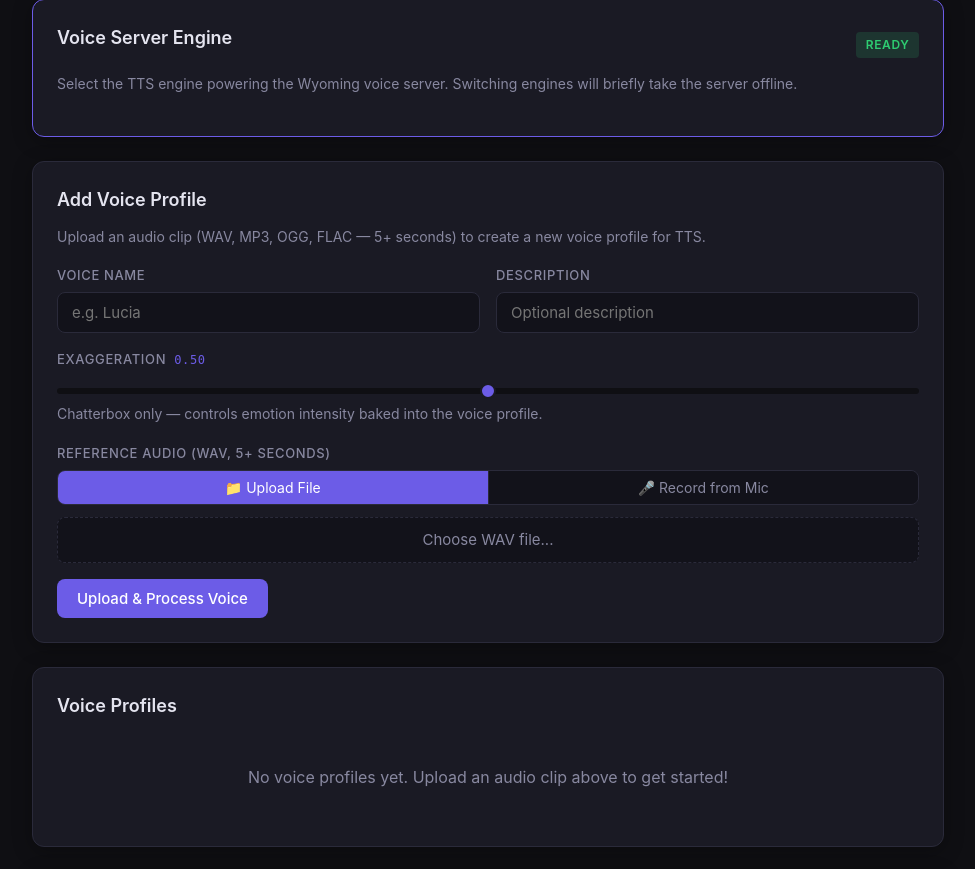
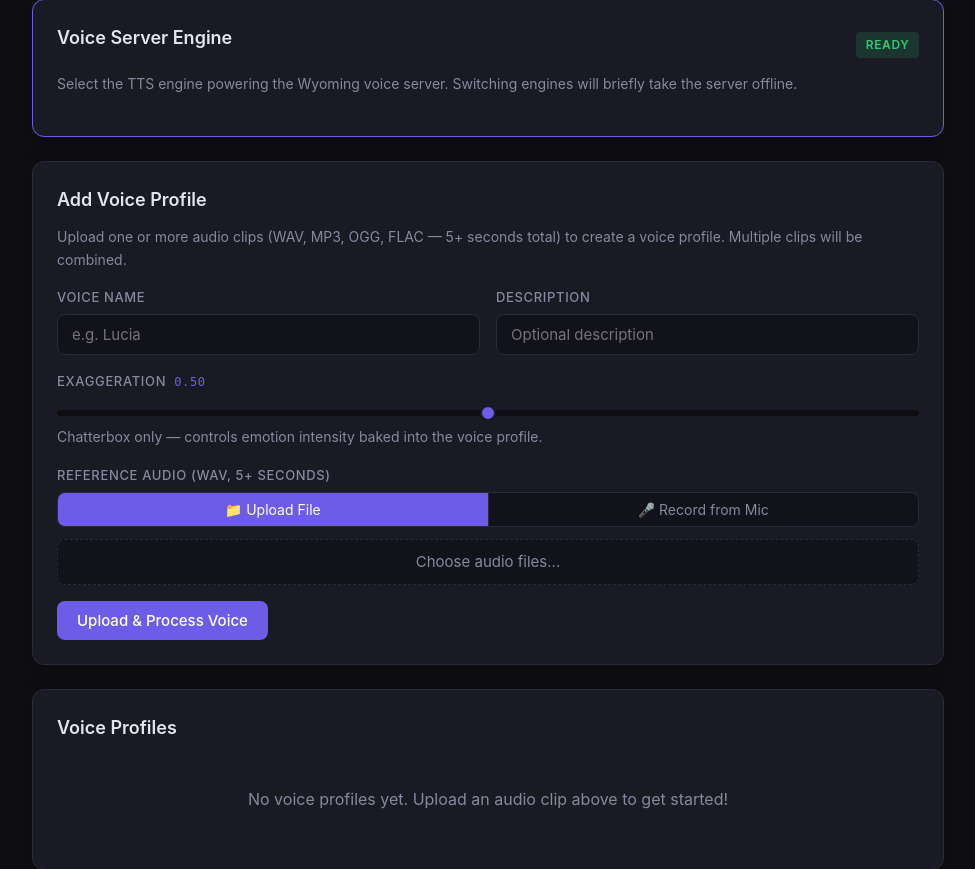
Before and after one commit to seiggy/lucia.audio, a Python web app: template dashboard/templates/index.html in a window 1280 px wide. Shown: the part 120-989 px from the top of the page, without its empty margins (152-1127 px from the left). Run offline with Jinja, Linux system fonts and the light colour scheme; the template is opened without the code that fills it, so the values that code supplies are empty.

Commit message:
Support multiple audio clip uploads, concatenated into one reference
- Upload endpoint accepts multiple files (list[UploadFile])
- Each clip converted to normalized 16-bit mono WAV
- Multiple clips concatenated with 0.3s silence gaps via ffmpeg
- Combined duration validated (5+ seconds total)
- File picker shows '3 files selected' for multi-select
- HTML input has 'multiple' attribute, updated hint text

Co-authored-by: Copilot <223556219+Copilot@users.noreply.github.com>

```diff
--- a/dashboard/static/app.js
+++ b/dashboard/static/app.js
@@ -12,18 +12,21 @@ document.querySelectorAll('.tab-btn').forEach(btn => {
 
 // ─── File input preview ───
 document.getElementById('voice-audio').addEventListener('change', function(e) {
-    const file = e.target.files[0];
+    const files = e.target.files;
     const label = document.getElementById('file-label');
     const preview = document.getElementById('upload-preview');
     recordedBlob = null; // clear any recording
 
-    if (file) {
-        label.textContent = file.name;
-        const url = URL.createObjectURL(file);
+    if (files.length > 1) {
+        label.textContent = `${files.length} files selected`;
+        preview.style.display = 'none';
+    } else if (files.length === 1) {
+        label.textContent = files[0].name;
+        const url = URL.createObjectURL(files[0]);
         preview.src = url;
         preview.style.display = 'block';
     } else {
-        label.textContent = 'Choose WAV file...';
+        label.textContent = 'Choose audio files...';
         preview.style.display = 'none';
     }
 });
@@ -193,9 +196,9 @@ document.getElementById('upload-form').addEventListener('submit', async function
     const btnLoading = btn.querySelector('.btn-loading');
     const fileInput = document.getElementById('voice-audio');
 
-    // Validate: must have either a file or a recording
-    if (!fileInput.files[0] && !recordedBlob) {
-        alert('Please upload a WAV file or record from your microphone.');
+    // Validate: must have either file(s) or a recording
+    if ((!fileInput.files || fileInput.files.length === 0) && !recordedBlob) {
+        alert('Please upload audio file(s) or record from your microphone.');
         return;
     }
 
@@ -205,8 +208,8 @@ document.getElementById('upload-form').addEventListener('submit', async function
 
     const formData = new FormData(this);
 
-    // If we have a recording, replace the file field
-    if (recordedBlob && !fileInput.files[0]) {
+    // If we have a recording and no files, replace the file field
+    if (recordedBlob && (!fileInput.files || fileInput.files.length === 0)) {
         formData.set('audio', recordedBlob, 'recording.wav');
     }
 
--- a/dashboard/templates/index.html
+++ b/dashboard/templates/index.html
@@ -45,7 +45,7 @@
         <!-- Upload Section -->
         <section class="card upload-section">
             <h2>Add Voice Profile</h2>
-            <p class="hint">Upload an audio clip (WAV, MP3, OGG, FLAC — 5+ seconds) to create a new voice profile for TTS.</p>
+            <p class="hint">Upload one or more audio clips (WAV, MP3, OGG, FLAC — 5+ seconds total) to create a voice profile. Multiple clips will be combined.</p>
             <form id="upload-form">
                 <div class="form-row">
                     <div class="form-group">
@@ -70,8 +70,8 @@
                     </div>
                     <div class="tab-content active" id="tab-file">
                         <div class="file-input-wrapper">
-                            <input type="file" id="voice-audio" name="audio" accept="audio/wav,audio/wave,audio/mpeg,audio/mp3,audio/ogg,audio/flac,.wav,.mp3,.ogg,.flac">
-                            <div class="file-input-label" id="file-label">Choose WAV file...</div>
+                            <input type="file" id="voice-audio" name="audio" accept="audio/wav,audio/wave,audio/mpeg,audio/mp3,audio/ogg,audio/flac,.wav,.mp3,.ogg,.flac" multiple>
+                            <div class="file-input-label" id="file-label">Choose audio files...</div>
                         </div>
                     </div>
                     <div class="tab-content" id="tab-mic">
```
Also changed, not shown: dashboard/app.py (+75 -14 lines).
